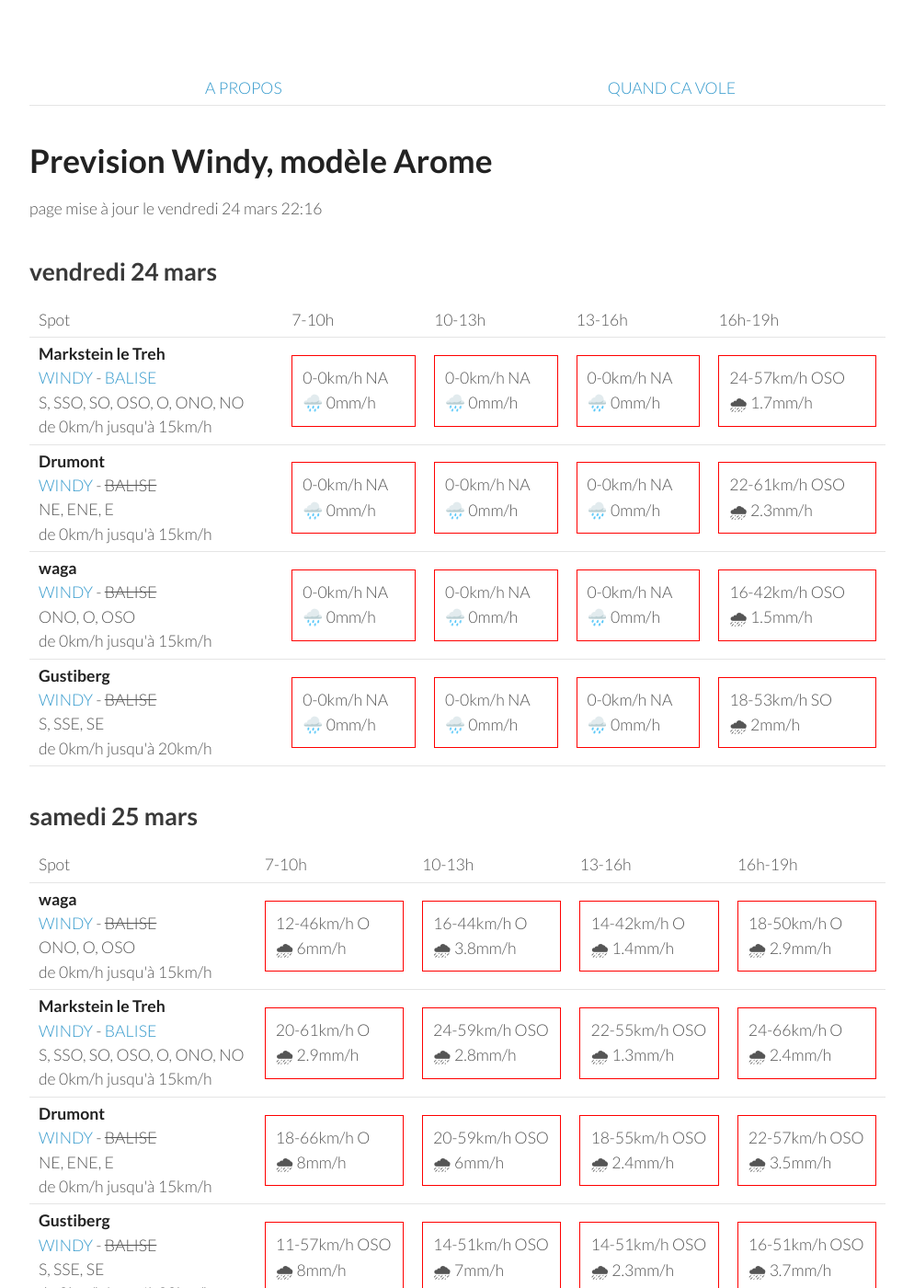
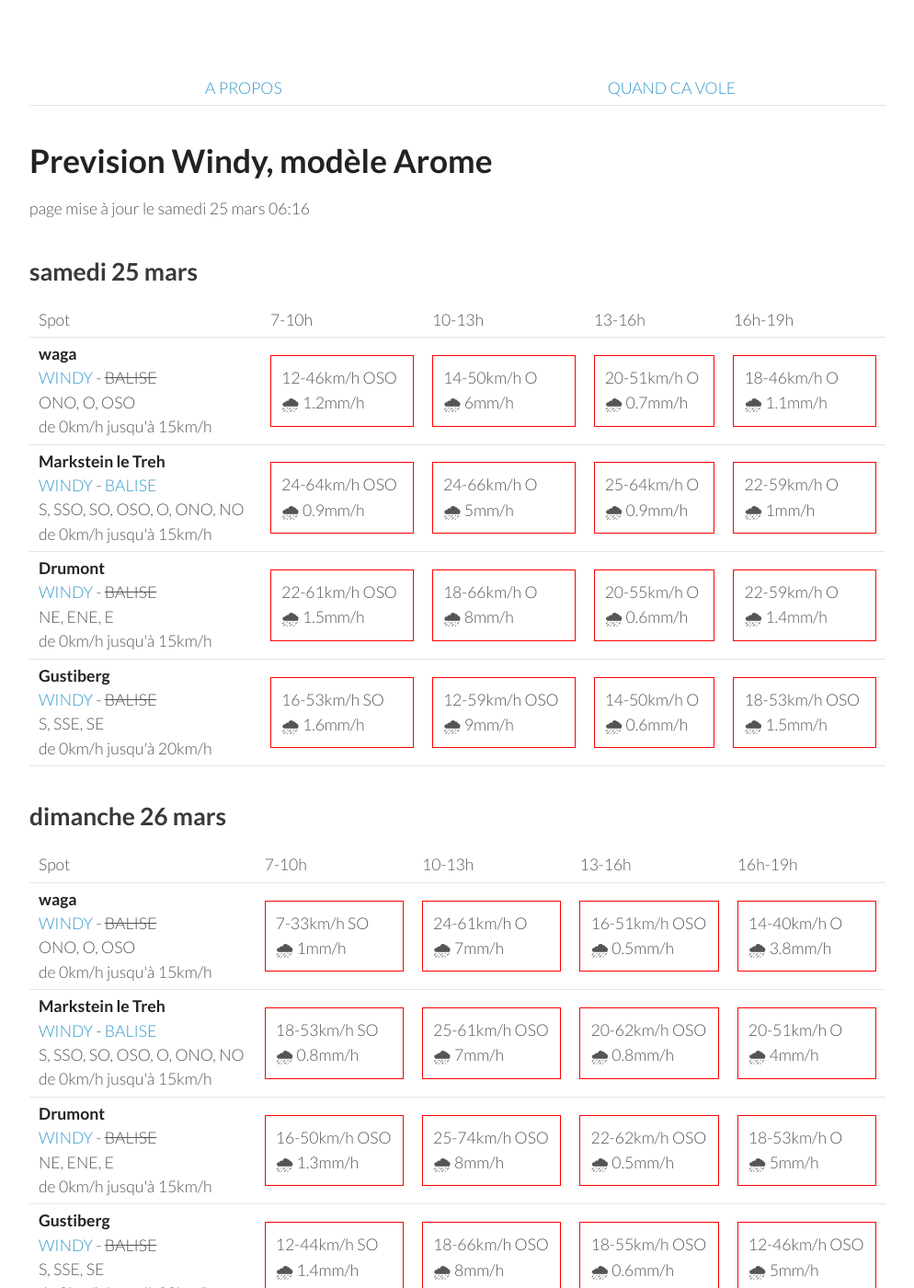
Before and after one commit to parapente-dans-le-nord/parapente-dans-le-nord.github.io, a Jekyll site: the page built from vosges.markdown, in a window 1280 px wide and 1400 px high. Shown: the whole window at 92% size, without its empty margins (26-1020 px from the left). Built offline with Jekyll 4.4.1, drawn with Linux system fonts in a browser that asks for light colours; some of the changed text lies outside the part shown.

Commit message:
update index.markdown

```diff
--- a/vosges.markdown
+++ b/vosges.markdown
@@ -7,60 +7,8 @@ title:  "Tous les spots"
 {: .links}
 
 # Prevision Windy, modèle Arome
-page mise à jour le vendredi 24 mars 22:16
+page mise à jour le samedi 25 mars 06:16
 
-## vendredi 24 mars
-
-{::nomarkdown}
-<table>
-  <tbody>
-    <tr>
-      <td>Spot</td>
-      <td>7-10h</td>
-      <td>10-13h</td>
-      <td>13-16h</td>
-      <td>16h-19h</td>
-    </tr>
-<tr>
-        <td><strong>Markstein le Treh</strong><br><a href="https://windy.com/47.926/7.012?47.505,7.012,8,m:eY1agmQ">WINDY</a> - <span class=""><a href="http://www.balisemeteo.com/balise.php?idBalise=136">BALISE</a> </span><br> <span class="vent-favorable">S, SSO, SO, OSO, O, ONO, NO</span><br><span class="force-vent">de 0km/h jusqu'à 15km/h</span> </td>
-
-            <td><div class="not-flyable"><p>0-0km/h NA</p><p>🌧️ 0mm/h</p></div></td>
-            <td><div class="not-flyable"><p>0-0km/h NA</p><p>🌧️ 0mm/h</p></div></td>
-            <td><div class="not-flyable"><p>0-0km/h NA</p><p>🌧️ 0mm/h</p></div></td>
-            <td><div class="not-flyable"><p>24-57km/h OSO</p><p>🌧 1.7mm/h</p></div></td>
-
-    </tr>
-<tr>
-        <td><strong>Drumont</strong><br><a href="https://windy.com/47.898/6.919?47.687,6.919,9,m:eYYagmG">WINDY</a> - <span class="no-balise"> BALISE </span><br> <span class="vent-favorable">NE, ENE, E</span><br><span class="force-vent">de 0km/h jusqu'à 15km/h</span> </td>
-
-            <td><div class="not-flyable"><p>0-0km/h NA</p><p>🌧️ 0mm/h</p></div></td>
-            <td><div class="not-flyable"><p>0-0km/h NA</p><p>🌧️ 0mm/h</p></div></td>
-            <td><div class="not-flyable"><p>0-0km/h NA</p><p>🌧️ 0mm/h</p></div></td>
-            <td><div class="not-flyable"><p>22-61km/h OSO</p><p>🌧 2.3mm/h</p></div></td>
-
-    </tr>
-<tr>
-        <td><strong>waga</strong><br><a href="https://windy.com/47.903/6.996?47.900,6.983,15">WINDY</a> - <span class="no-balise"> BALISE </span><br> <span class="vent-favorable">ONO, O, OSO</span><br><span class="force-vent">de 0km/h jusqu'à 15km/h</span> </td>
-
-            <td><div class="not-flyable"><p>0-0km/h NA</p><p>🌧️ 0mm/h</p></div></td>
-            <td><div class="not-flyable"><p>0-0km/h NA</p><p>🌧️ 0mm/h</p></div></td>
-            <td><div class="not-flyable"><p>0-0km/h NA</p><p>🌧️ 0mm/h</p></div></td>
-            <td><div class="not-flyable"><p>16-42km/h OSO</p><p>🌧 1.5mm/h</p></div></td>
-
-    </tr>
-<tr>
-        <td><strong>Gustiberg</strong><br><a href="https://windy.com/47.894/6.934?47.891,6.934,15,m:eYYagmI">WINDY</a> - <span class="no-balise"> BALISE </span><br> <span class="vent-favorable">S, SSE, SE</span><br><span class="force-vent">de 0km/h jusqu'à 20km/h</span> </td>
-
-            <td><div class="not-flyable"><p>0-0km/h NA</p><p>🌧️ 0mm/h</p></div></td>
-            <td><div class="not-flyable"><p>0-0km/h NA</p><p>🌧️ 0mm/h</p></div></td>
-            <td><div class="not-flyable"><p>0-0km/h NA</p><p>🌧️ 0mm/h</p></div></td>
-            <td><div class="not-flyable"><p>18-53km/h SO</p><p>🌧 2mm/h</p></div></td>
-
-    </tr>
-
-</tbody>
-</table>
-{:/}
 ## samedi 25 mars
 
 {::nomarkdown}
@@ -76,40 +24,40 @@ page mise à jour le vendredi 24 mars 22:16
 <tr>
         <td><strong>waga</strong><br><a href="https://windy.com/47.903/6.996?47.900,6.983,15">WINDY</a> - <span class="no-balise"> BALISE </span><br> <span class="vent-favorable">ONO, O, OSO</span><br><span class="force-vent">de 0km/h jusqu'à 15km/h</span> </td>
 
-            <td><div class="not-flyable"><p>12-46km/h O</p><p>🌧 6mm/h</p></div></td>
-            <td><div class="not-flyable"><p>16-44km/h O</p><p>🌧 3.8mm/h</p></div></td>
-            <td><div class="not-flyable"><p>14-42km/h O</p><p>🌧 1.4mm/h</p></div></td>
-            <td><div class="not-flyable"><p>18-50km/h O</p><p>🌧 2.9mm/h</p></div></td>
+            <td><div class="not-flyable"><p>12-46km/h OSO</p><p>🌧 1.2mm/h</p></div></td>
+            <td><div class="not-flyable"><p>14-50km/h O</p><p>🌧 6mm/h</p></div></td>
+            <td><div class="not-flyable"><p>20-51km/h O</p><p>🌧 0.7mm/h</p></div></td>
+            <td><div class="not-flyable"><p>18-46km/h O</p><p>🌧 1.1mm/h</p></div></td>
 
 
     </tr>
 <tr>
         <td><strong>Markstein le Treh</strong><br><a href="https://windy.com/47.926/7.012?47.505,7.012,8,m:eY1agmQ">WINDY</a> - <span class=""><a href="http://www.balisemeteo.com/balise.php?idBalise=136">BALISE</a> </span><br> <span class="vent-favorable">S, SSO, SO, OSO, O, ONO, NO</span><br><span class="force-vent">de 0km/h jusqu'à 15km/h</span> </td>
 
-            <td><div class="not-flyable"><p>20-61km/h O</p><p>🌧 2.9mm/h</p></div></td>
-            <td><div class="not-flyable"><p>24-59km/h OSO</p><p>🌧 2.8mm/h</p></div></td>
-            <td><div class="not-flyable"><p>22-55km/h OSO</p><p>🌧 1.3mm/h</p></div></td>
-            <td><div class="not-flyable"><p>24-66km/h O</p><p>🌧 2.4mm/h</p></div></td>
+            <td><div class="not-flyable"><p>24-64km/h OSO</p><p>🌧 0.9mm/h</p></div></td>
+            <td><div class="not-flyable"><p>24-66km/h O</p><p>🌧 5mm/h</p></div></td>
+            <td><div class="not-flyable"><p>25-64km/h O</p><p>🌧 0.9mm/h</p></div></td>
+            <td><div class="not-flyable"><p>22-59km/h O</p><p>🌧 1mm/h</p></div></td>
 
 
     </tr>
 <tr>
         <td><strong>Drumont</strong><br><a href="https://windy.com/47.898/6.919?47.687,6.919,9,m:eYYagmG">WINDY</a> - <span class="no-balise"> BALISE </span><br> <span class="vent-favorable">NE, ENE, E</span><br><span class="force-vent">de 0km/h jusqu'à 15km/h</span> </td>
 
+            <td><div class="not-flyable"><p>22-61km/h OSO</p><p>🌧 1.5mm/h</p></div></td>
             <td><div class="not-flyable"><p>18-66km/h O</p><p>🌧 8mm/h</p></div></td>
-            <td><div class="not-flyable"><p>20-59km/h OSO</p><p>🌧 6mm/h</p></div></td>
-            <td><div class="not-flyable"><p>18-55km/h OSO</p><p>🌧 2.4mm/h</p></div></td>
-            <td><div class="not-flyable"><p>22-57km/h OSO</p><p>🌧 3.5mm/h</p></div></td>
+            <td><div class="not-flyable"><p>20-55km/h O</p><p>🌧 0.6mm/h</p></div></td>
+            <td><div class="not-flyable"><p>22-59km/h O</p><p>🌧 1.4mm/h</p></div></td>
 
 
     </tr>
 <tr>
         <td><strong>Gustiberg</strong><br><a href="https://windy.com/47.894/6.934?47.891,6.934,15,m:eYYagmI">WINDY</a> - <span class="no-balise"> BALISE </span><br> <span class="vent-favorable">S, SSE, SE</span><br><span class="force-vent">de 0km/h jusqu'à 20km/h</span> </td>
 
-            <td><div class="not-flyable"><p>11-57km/h OSO</p><p>🌧 8mm/h</p></div></td>
-            <td><div class="not-flyable"><p>14-51km/h OSO</p><p>🌧 7mm/h</p></div></td>
-            <td><div class="not-flyable"><p>14-51km/h OSO</p><p>🌧 2.3mm/h</p></div></td>
-            <td><div class="not-flyable"><p>16-51km/h OSO</p><p>🌧 3.7mm/h</p></div></td>
+            <td><div class="not-flyable"><p>16-53km/h SO</p><p>🌧 1.6mm/h</p></div></td>
+            <td><div class="not-flyable"><p>12-59km/h OSO</p><p>🌧 9mm/h</p></div></td>
+            <td><div class="not-flyable"><p>14-50km/h O</p><p>🌧 0.6mm/h</p></div></td>
+            <td><div class="not-flyable"><p>18-53km/h OSO</p><p>🌧 1.5mm/h</p></div></td>
 
 
     </tr>
@@ -132,40 +80,40 @@ page mise à jour le vendredi 24 mars 22:16
 <tr>
         <td><strong>waga</strong><br><a href="https://windy.com/47.903/6.996?47.900,6.983,15">WINDY</a> - <span class="no-balise"> BALISE </span><br> <span class="vent-favorable">ONO, O, OSO</span><br><span class="force-vent">de 0km/h jusqu'à 15km/h</span> </td>
 
-            <td><div class="not-flyable"><p>5-20km/h S</p><p>🌧 2.6mm/h</p></div></td>
-            <td><div class="not-flyable"><p>20-74km/h OSO</p><p>🌧 1.8mm/h</p></div></td>
-            <td><div class="not-flyable"><p>16-81km/h OSO</p><p>🌧 3mm/h</p></div></td>
-            <td><div class="not-flyable"><p>22-79km/h O</p><p>🌧 2.2mm/h</p></div></td>
+            <td><div class="not-flyable"><p>7-33km/h SO</p><p>🌧 1mm/h</p></div></td>
+            <td><div class="not-flyable"><p>24-61km/h O</p><p>🌧 7mm/h</p></div></td>
+            <td><div class="not-flyable"><p>16-51km/h OSO</p><p>🌧 0.5mm/h</p></div></td>
+            <td><div class="not-flyable"><p>14-40km/h O</p><p>🌧 3.8mm/h</p></div></td>
 
 
     </tr>
 <tr>
         <td><strong>Markstein le Treh</strong><br><a href="https://windy.com/47.926/7.012?47.505,7.012,8,m:eY1agmQ">WINDY</a> - <span class=""><a href="http://www.balisemeteo.com/balise.php?idBalise=136">BALISE</a> </span><br> <span class="vent-favorable">S, SSO, SO, OSO, O, ONO, NO</span><br><span class="force-vent">de 0km/h jusqu'à 15km/h</span> </td>
 
-            <td><div class="not-flyable"><p>18-46km/h SO</p><p>🌧 1.8mm/h</p></div></td>
-            <td><div class="not-flyable"><p>20-72km/h OSO</p><p>🌧 1.7mm/h</p></div></td>
-            <td><div class="not-flyable"><p>18-79km/h OSO</p><p>🌧 2.8mm/h</p></div></td>
-            <td><div class="not-flyable"><p>22-77km/h O</p><p>🌧 1.9mm/h</p></div></td>
+            <td><div class="not-flyable"><p>18-53km/h SO</p><p>🌧 0.8mm/h</p></div></td>
+            <td><div class="not-flyable"><p>25-61km/h OSO</p><p>🌧 7mm/h</p></div></td>
+            <td><div class="not-flyable"><p>20-62km/h OSO</p><p>🌧 0.8mm/h</p></div></td>
+            <td><div class="not-flyable"><p>20-51km/h O</p><p>🌧 4mm/h</p></div></td>
 
 
     </tr>
 <tr>
         <td><strong>Drumont</strong><br><a href="https://windy.com/47.898/6.919?47.687,6.919,9,m:eYYagmG">WINDY</a> - <span class="no-balise"> BALISE </span><br> <span class="vent-favorable">NE, ENE, E</span><br><span class="force-vent">de 0km/h jusqu'à 15km/h</span> </td>
 
-            <td><div class="not-flyable"><p>18-48km/h SO</p><p>🌧 2.9mm/h</p></div></td>
-            <td><div class="not-flyable"><p>24-68km/h OSO</p><p>🌧 1.8mm/h</p></div></td>
-            <td><div class="not-flyable"><p>18-74km/h OSO</p><p>🌧 3.4mm/h</p></div></td>
-            <td><div class="not-flyable"><p>20-72km/h O</p><p>🌧 3mm/h</p></div></td>
+            <td><div class="not-flyable"><p>16-50km/h OSO</p><p>🌧 1.3mm/h</p></div></td>
+            <td><div class="not-flyable"><p>25-74km/h OSO</p><p>🌧 8mm/h</p></div></td>
+            <td><div class="not-flyable"><p>22-62km/h OSO</p><p>🌧 0.5mm/h</p></div></td>
+            <td><div class="not-flyable"><p>18-53km/h O</p><p>🌧 5mm/h</p></div></td>
 
 
     </tr>
 <tr>
         <td><strong>Gustiberg</strong><br><a href="https://windy.com/47.894/6.934?47.891,6.934,15,m:eYYagmI">WINDY</a> - <span class="no-balise"> BALISE </span><br> <span class="vent-favorable">S, SSE, SE</span><br><span class="force-vent">de 0km/h jusqu'à 20km/h</span> </td>
 
-            <td><div class="not-flyable"><p>12-40km/h SO</p><p>🌧 3.3mm/h</p></div></td>
-            <td><div class="not-flyable"><p>22-68km/h OSO</p><p>🌧 1.8mm/h</p></div></td>
-            <td><div class="not-flyable"><p>18-75km/h OSO</p><p>🌧 3.3mm/h</p></div></td>
-            <td><div class="not-flyable"><p>20-74km/h O</p><p>🌧 2.8mm/h</p></div></td>
+            <td><div class="not-flyable"><p>12-44km/h SO</p><p>🌧 1.4mm/h</p></div></td>
+            <td><div class="not-flyable"><p>18-66km/h OSO</p><p>🌧 8mm/h</p></div></td>
+            <td><div class="not-flyable"><p>18-55km/h OSO</p><p>🌧 0.6mm/h</p></div></td>
+            <td><div class="not-flyable"><p>12-46km/h OSO</p><p>🌧 5mm/h</p></div></td>
 
 
     </tr>
@@ -188,40 +136,40 @@ page mise à jour le vendredi 24 mars 22:16
 <tr>
         <td><strong>waga</strong><br><a href="https://windy.com/47.903/6.996?47.900,6.983,15">WINDY</a> - <span class="no-balise"> BALISE </span><br> <span class="vent-favorable">ONO, O, OSO</span><br><span class="force-vent">de 0km/h jusqu'à 15km/h</span> </td>
 
-            <td><div class="not-flyable"><p>14-51km/h NNO</p><p>🌧 0.7mm/h</p></div></td>
-            <td><div class="not-flyable"><p>14-46km/h NNO</p><p>🌞 0mm/h</p></div></td>
-            <td><div class="not-flyable"><p>16-46km/h NO</p><p>🌞 0mm/h</p></div></td>
-            <td><div class="not-flyable"><p>16-50km/h NO</p><p>🌧 0.3mm/h</p></div></td>
+            <td><div class="not-flyable"><p>14-46km/h NNO</p><p>🌧 0.7mm/h</p></div></td>
+            <td><div class="not-flyable"><p>12-46km/h NNO</p><p>🌞 0mm/h</p></div></td>
+            <td><div class="not-flyable"><p>14-44km/h NNO</p><p>🌞 0mm/h</p></div></td>
+            <td><div class="not-flyable"><p>16-48km/h NO</p><p>🌧 0.3mm/h</p></div></td>
 
 
     </tr>
 <tr>
         <td><strong>Markstein le Treh</strong><br><a href="https://windy.com/47.926/7.012?47.505,7.012,8,m:eY1agmQ">WINDY</a> - <span class=""><a href="http://www.balisemeteo.com/balise.php?idBalise=136">BALISE</a> </span><br> <span class="vent-favorable">S, SSO, SO, OSO, O, ONO, NO</span><br><span class="force-vent">de 0km/h jusqu'à 15km/h</span> </td>
 
-            <td><div class="not-flyable"><p>14-50km/h NNO</p><p>🌧 0.8mm/h</p></div></td>
+            <td><div class="not-flyable"><p>14-46km/h NNO</p><p>🌧 0.8mm/h</p></div></td>
+            <td><div class="not-flyable"><p>12-44km/h NNO</p><p>🌞 0mm/h</p></div></td>
             <td><div class="not-flyable"><p>14-44km/h NNO</p><p>🌞 0mm/h</p></div></td>
-            <td><div class="not-flyable"><p>16-46km/h NO</p><p>🌧 0.2mm/h</p></div></td>
-            <td><div class="not-flyable"><p>16-50km/h NO</p><p>🌧 0.4mm/h</p></div></td>
+            <td><div class="not-flyable"><p>16-48km/h NO</p><p>🌧 0.4mm/h</p></div></td>
 
 
     </tr>
 <tr>
         <td><strong>Drumont</strong><br><a href="https://windy.com/47.898/6.919?47.687,6.919,9,m:eYYagmG">WINDY</a> - <span class="no-balise"> BALISE </span><br> <span class="vent-favorable">NE, ENE, E</span><br><span class="force-vent">de 0km/h jusqu'à 15km/h</span> </td>
 
-            <td><div class="not-flyable"><p>16-46km/h NNO</p><p>🌧 0.7mm/h</p></div></td>
-            <td><div class="not-flyable"><p>16-42km/h NNO</p><p>🌞 0mm/h</p></div></td>
-            <td><div class="not-flyable"><p>16-44km/h NO</p><p>🌧 0.2mm/h</p></div></td>
-            <td><div class="not-flyable"><p>18-48km/h NO</p><p>🌧 0.4mm/h</p></div></td>
+            <td><div class="not-flyable"><p>16-42km/h NNO</p><p>🌧 0.9mm/h</p></div></td>
+            <td><div class="not-flyable"><p>14-42km/h N</p><p>🌞 0mm/h</p></div></td>
+            <td><div class="not-flyable"><p>14-42km/h NNO</p><p>🌞 0mm/h</p></div></td>
+            <td><div class="not-flyable"><p>18-46km/h NNO</p><p>🌧 0.2mm/h</p></div></td>
 
 
     </tr>
 <tr>
         <td><strong>Gustiberg</strong><br><a href="https://windy.com/47.894/6.934?47.891,6.934,15,m:eYYagmI">WINDY</a> - <span class="no-balise"> BALISE </span><br> <span class="vent-favorable">S, SSE, SE</span><br><span class="force-vent">de 0km/h jusqu'à 20km/h</span> </td>
 
-            <td><div class="not-flyable"><p>16-48km/h NNO</p><p>🌧 0.7mm/h</p></div></td>
-            <td><div class="not-flyable"><p>16-42km/h NNO</p><p>🌞 0mm/h</p></div></td>
-            <td><div class="not-flyable"><p>16-44km/h NO</p><p>🌧 0.2mm/h</p></div></td>
-            <td><div class="not-flyable"><p>18-48km/h NO</p><p>🌧 0.4mm/h</p></div></td>
+            <td><div class="not-flyable"><p>16-42km/h NNO</p><p>🌧 0.9mm/h</p></div></td>
+            <td><div class="not-flyable"><p>14-42km/h N</p><p>🌞 0mm/h</p></div></td>
+            <td><div class="not-flyable"><p>14-42km/h NNO</p><p>🌞 0mm/h</p></div></td>
+            <td><div class="not-flyable"><p>18-46km/h NO</p><p>🌧 0.2mm/h</p></div></td>
 
 
     </tr>
@@ -244,8 +192,8 @@ page mise à jour le vendredi 24 mars 22:16
 <tr>
         <td><strong>Gustiberg</strong><br><a href="https://windy.com/47.894/6.934?47.891,6.934,15,m:eYYagmI">WINDY</a> - <span class="no-balise"> BALISE </span><br> <span class="vent-favorable">S, SSE, SE</span><br><span class="force-vent">de 0km/h jusqu'à 20km/h</span> </td>
 
-            <td><div class="not-flyable"><p>5-16km/h ESE</p><p>🌞 0mm/h</p></div></td>
-            <td><div class="flyable"><p>5-18km/h SSE</p><p>🌞 0mm/h</p></div></td>
+            <td><div class="not-flyable"><p>5-18km/h ESE</p><p>🌞 0mm/h</p></div></td>
+            <td><div class="flyable"><p>5-20km/h SE</p><p>🌞 0mm/h</p></div></td>
             <td><div class="not-flyable"><p>7-24km/h SSE</p><p>🌞 0mm/h</p></div></td>
             <td><div class="not-flyable"><p>7-24km/h S</p><p>🌞 0mm/h</p></div></td>
 
@@ -255,7 +203,7 @@ page mise à jour le vendredi 24 mars 22:16
         <td><strong>Markstein le Treh</strong><br><a href="https://windy.com/47.926/7.012?47.505,7.012,8,m:eY1agmQ">WINDY</a> - <span class=""><a href="http://www.balisemeteo.com/balise.php?idBalise=136">BALISE</a> </span><br> <span class="vent-favorable">S, SSO, SO, OSO, O, ONO, NO</span><br><span class="force-vent">de 0km/h jusqu'à 15km/h</span> </td>
 
             <td><div class="not-flyable"><p>3-18km/h SE</p><p>🌞 0mm/h</p></div></td>
-            <td><div class="not-flyable"><p>5-18km/h S</p><p>🌞 0mm/h</p></div></td>
+            <td><div class="not-flyable"><p>5-20km/h SE</p><p>🌞 0mm/h</p></div></td>
             <td><div class="not-flyable"><p>7-24km/h SSE</p><p>🌞 0mm/h</p></div></td>
             <td><div class="not-flyable"><p>7-24km/h S</p><p>🌞 0mm/h</p></div></td>
 
@@ -265,7 +213,7 @@ page mise à jour le vendredi 24 mars 22:16
         <td><strong>Drumont</strong><br><a href="https://windy.com/47.898/6.919?47.687,6.919,9,m:eYYagmG">WINDY</a> - <span class="no-balise"> BALISE </span><br> <span class="vent-favorable">NE, ENE, E</span><br><span class="force-vent">de 0km/h jusqu'à 15km/h</span> </td>
 
             <td><div class="not-flyable"><p>5-16km/h ESE</p><p>🌞 0mm/h</p></div></td>
-            <td><div class="not-flyable"><p>5-18km/h SSE</p><p>🌞 0mm/h</p></div></td>
+            <td><div class="not-flyable"><p>5-20km/h SE</p><p>🌞 0mm/h</p></div></td>
             <td><div class="not-flyable"><p>7-24km/h SSE</p><p>🌞 0mm/h</p></div></td>
             <td><div class="not-flyable"><p>7-24km/h S</p><p>🌞 0mm/h</p></div></td>
 
@@ -274,8 +222,8 @@ page mise à jour le vendredi 24 mars 22:16
 <tr>
         <td><strong>waga</strong><br><a href="https://windy.com/47.903/6.996?47.900,6.983,15">WINDY</a> - <span class="no-balise"> BALISE </span><br> <span class="vent-favorable">ONO, O, OSO</span><br><span class="force-vent">de 0km/h jusqu'à 15km/h</span> </td>
 
-            <td><div class="not-flyable"><p>5-20km/h ESE</p><p>🌞 0mm/h</p></div></td>
-            <td><div class="not-flyable"><p>5-18km/h S</p><p>🌞 0mm/h</p></div></td>
+            <td><div class="not-flyable"><p>3-18km/h ESE</p><p>🌞 0mm/h</p></div></td>
+            <td><div class="not-flyable"><p>5-20km/h SE</p><p>🌞 0mm/h</p></div></td>
             <td><div class="not-flyable"><p>7-24km/h SSE</p><p>🌞 0mm/h</p></div></td>
             <td><div class="not-flyable"><p>7-24km/h S</p><p>🌞 0mm/h</p></div></td>
 
```
